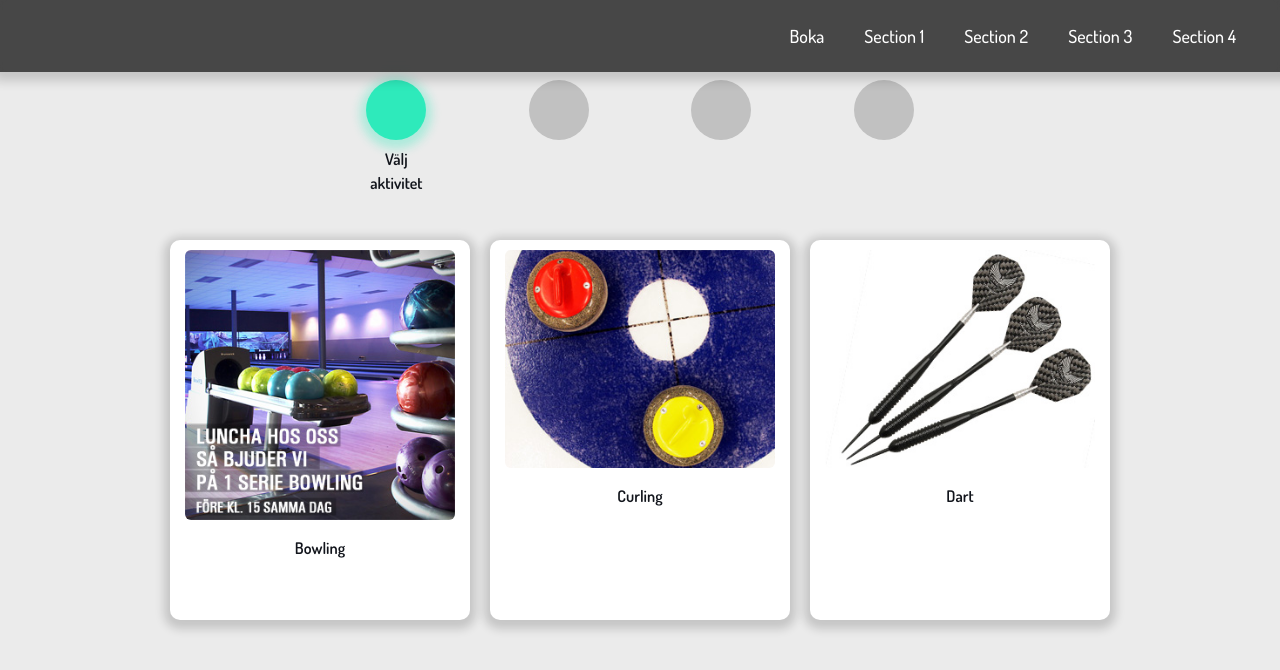
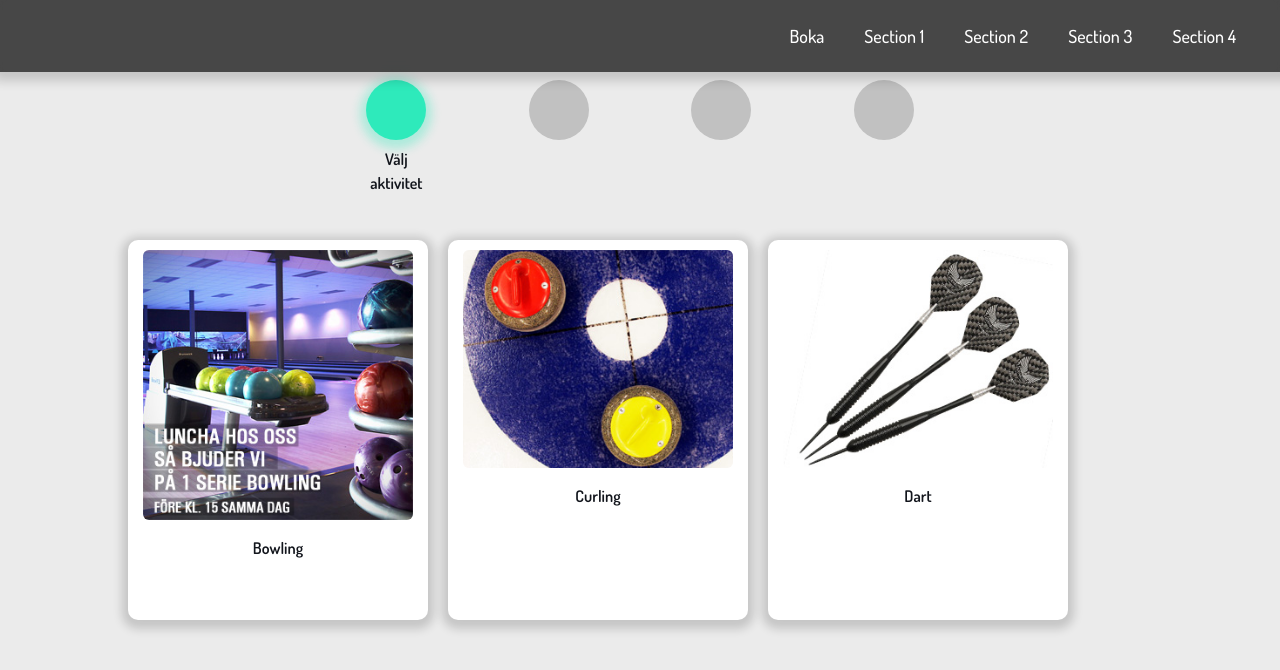
Before and after one commit to Colinbexell/BookingApp, a React (Vite) app in the folder client/: page /book in a window 1280 px wide. Shown: the top 670 px of the page. Built offline with nearby package versions, Linux system fonts and the light colour scheme; no server answers.

Commit message:
prugress

```diff
--- a/client/src/index.css
+++ b/client/src/index.css
@@ -26,6 +26,7 @@
   --background-secondary: #d9d9d9ff;
   --text-dark: #12151c;
   --text: #ffffff;
+  --shadow: #00000029;
   --dot-brightness: 1;
   --bg-scroll: 0px;
   --border-radius: 10px;
--- a/client/src/pages/Book/Book.css
+++ b/client/src/pages/Book/Book.css
@@ -57,11 +57,21 @@
   margin-top: 10vh;
 
   display: flex;
+  flex-direction: column;
+  align-items: center;
+  justify-content: start;
+  color: var(--text-dark);
+}
+
+.activities {
+  width: 100%;
+  height: auto;
+
+  display: flex;
   flex-direction: row;
-  align-items: start;
-  justify-content: center;
+  align-items: center;
+  justify-content: start;
   gap: 20px;
-  color: var(--text-dark);
 }
 
 /* Välj tid */
@@ -87,8 +97,34 @@
   font-size: medium;
 }
 
+/* Tider */
+
+.time-col {
+  height: auto;
+  max-height: 80vh;
+
+  width: 60vw;
+  overflow-y: scroll;
+  scrollbar-width: none;
+  padding: 30px;
+  align-items: start;
+  justify-content: center;
+}
+
+.time {
+  box-shadow: 0 3px 10px 6px var(--shadow);
+  width: 90%;
+  height: 65px;
+  padding: 10px;
+  border-radius: var(--border-radius);
+
+  display: flex;
+  align-items: center;
+  justify-content: space-between;
+}
+
 @media (max-width: 768px) {
-  .content {
+  .activities {
     flex-direction: column;
     align-items: center;
     justify-content: start;
--- a/client/src/pages/Book/Book.jsx
+++ b/client/src/pages/Book/Book.jsx
@@ -137,6 +137,7 @@ const Home = () => {
       case 1:
         return (
           <div className="content">
+            <div className="activities">
               {activities.map((act) => (
                 <Activity
                   key={act.id}
@@ -151,10 +152,12 @@ const Home = () => {
                 />
               ))}
             </div>
+          </div>
         );
       case 2:
         return (
           <div className="content">
+            <div>
               <h3>Beställningsöversikt</h3>
               <div className="booking-summary">
                 {bookData
@@ -202,6 +205,17 @@ const Home = () => {
 
               {bookData.filter((book) => book.amount1 > 0 || book.amount2 > 0)
                 .length === 0 && <p>Ingen aktivitet vald ännu.</p>}
+            </div>
+            <div className="time-div">
+              <div className="time-col">
+                <div className="time">
+                  <p>
+                    13:00 - 14:00&nbsp;&nbsp;&nbsp;
+                    <strong>Bowling - Bowlingbana</strong>
+                  </p>
+                </div>
+              </div>
+            </div>
 
             <div className="buttons">
               <button onClick={() => setpage(1)}>Tillbaka</button>
```
Lines whose indentation alone changed are shown as unchanged.
